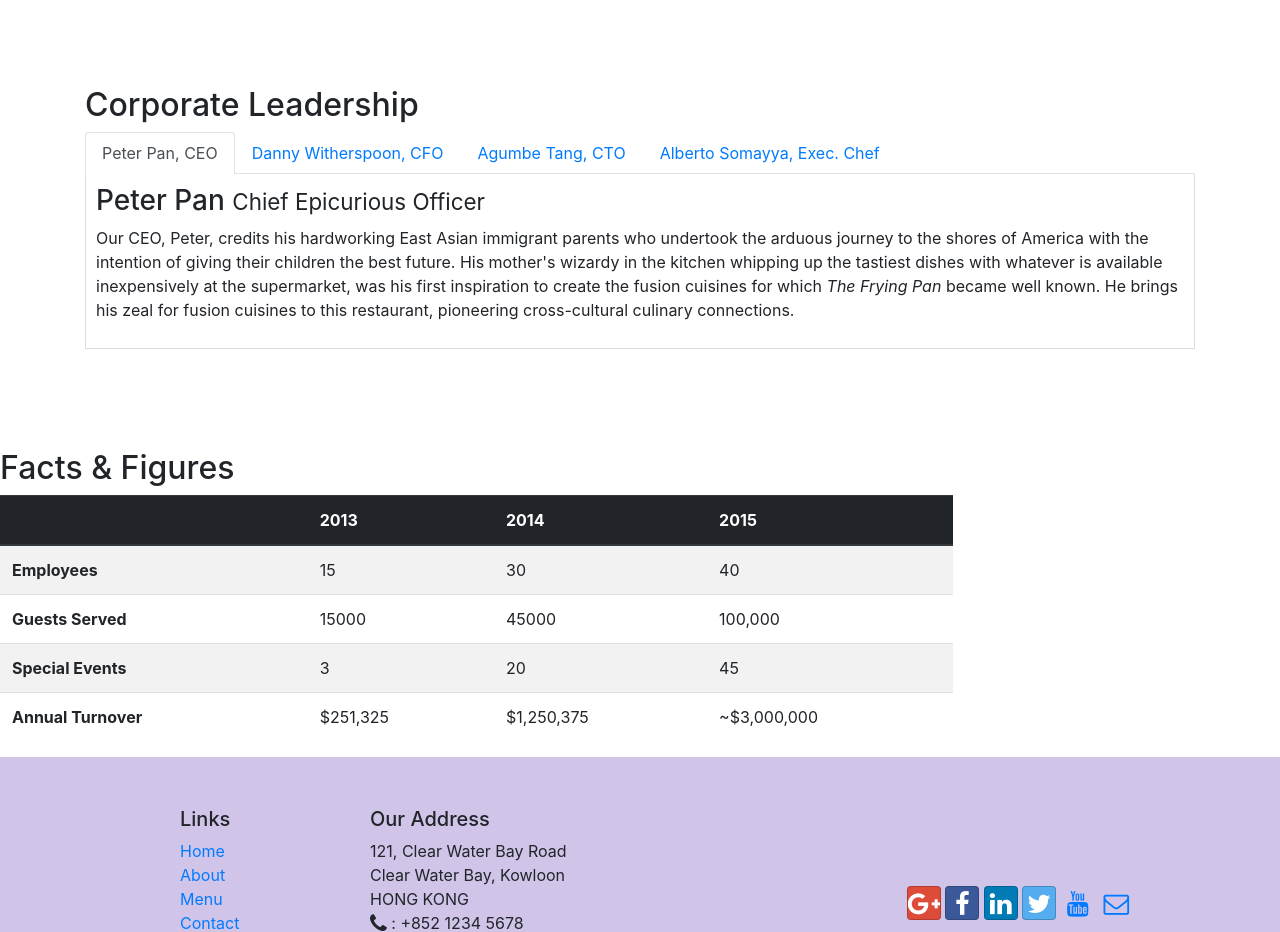
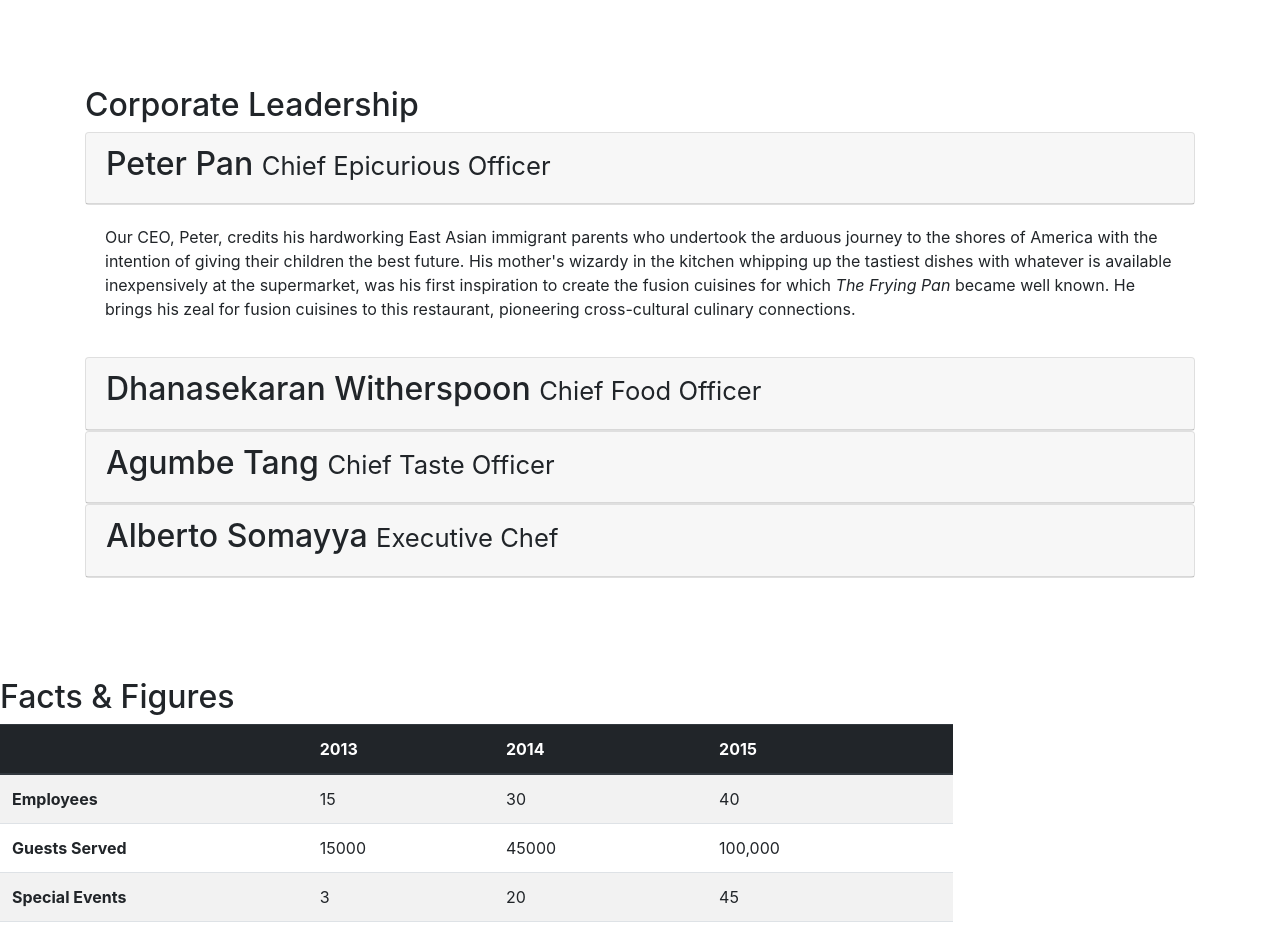
Before and after one commit to Crouser/restaurant, a website: page aboutus.html in a window 1280 px wide. Shown: the part 920-1852 px from the top of the page. Drawn offline with nearby package versions, Linux system fonts and the light colour scheme.

Commit message:
accordion

```diff
--- a/aboutus.html
+++ b/aboutus.html
@@ -115,51 +115,68 @@
             <div>
                 <h2>Corporate Leadership</h2>
 
-                <ul class="nav nav-tabs">
-                    <li class="nav-item">
-                      <a class="nav-link active" href="#peter"
-                        role="tab" data-toggle="tab">Peter Pan, CEO</a>
-                    </li>
-                    <li class="nav-item">
-                      <a class="nav-link" href="#danny" role="tab"
-                        data-toggle="tab">Danny Witherspoon, CFO</a>
-                    </li>
-                    <li class="nav-item">
-                      <a class="nav-link" href="#agumbe"role="tab"
-                        data-toggle="tab">Agumbe Tang, CTO</a>
-                    </li>
-                    <li class="nav-item">
-                      <a class="nav-link" href="#alberto" role="tab"
-                        data-toggle="tab">Alberto Somayya, Exec. Chef</a>
-                    </li>
-                </ul>
+
+
+                <div id="accordion">
+
+                    <div class="card">
+                        <div class="card-header" rol="tab" id="peterhead">
+                            <h3 class="mb-0"><a data-toggle="collapse" data-target="#peter"><h2>Peter Pan  <small>Chief Epicurious Officer</small></h2></a></h3>
+                        </div>
+
+                    </div>
+
+                    <div role="tab-panel" class="collapse show" id="peter" data-parent="#accordion">
+                        <div class="card-body">
+
+                <p class="d-xs-none">Our CEO, Peter, credits his hardworking East Asian immigrant parents who undertook the arduous journey to the shores of America with the intention of giving their children the best future. His mother's wizardy in the kitchen whipping up the tastiest dishes with whatever is available inexpensively at the supermarket, was his first inspiration to create the fusion cuisines for which <em>The Frying Pan</em> became well known. He brings his zeal for fusion cuisines to this restaurant, pioneering cross-cultural culinary connections.</p>
+            </div>
+            </div>
+
+                    <div class="card">
+                        <div class="card-header" rol="tab" id="dannyhead">
+                        <h3 class="mb-0"><a data-toggle="collapse" data-target="#danny"><h2>Dhanasekaran Witherspoon <small>Chief Food Officer</small></h2></a></h3>
+
+                    </div>
+                </div>
+                             <div role="tab-panel" class="collapse " id="danny" data-parent="#accordion">
+                                 <div class="card-body">
+
+                <p class="d-xs-none">Our CFO, Danny, as he is affectionately referred to by his colleagues, comes from a long established family tradition in farming and produce. His experiences growing up on a farm in the Australian outback gave him great appreciation for varieties of food sources. As he puts it in his own words, <em>Everything that runs, wins, and everything that stays, pays!</em></p>
+            </div>
+        </div>
+
+              <div class="card">
+                        <div class="card-header" rol="tab" id="agumbehead">
+                        <h3 class="mb-0"><a data-toggle="collapse" data-target="#agumbe"><h2>Agumbe Tang  <small>Chief Taste Officer</small></h2></a></h3>
+
+                    </div>
+                </div>
+                             <div role="tab-panel" class="collapse " id="agumbe" data-parent="#accordion">
+                                 <div class="card-body">
 
 
 
-                </ul>
-
-                <div class="tab-content">
-                    <div role="tab-panel" class="tab-pane fade show active" id="peter">
-                <h3>Peter Pan <small>Chief Epicurious Officer</small></h3>
-                <p class="d-xs-none">Our CEO, Peter, credits his hardworking East Asian immigrant parents who undertook the arduous journey to the shores of America with the intention of giving their children the best future. His mother's wizardy in the kitchen whipping up the tastiest dishes with whatever is available inexpensively at the supermarket, was his first inspiration to create the fusion cuisines for which <em>The Frying Pan</em> became well known. He brings his zeal for fusion cuisines to this restaurant, pioneering cross-cultural culinary connections.</p>
-            </div>
-
-                  <div role="tab-panel" class="tab-pane fade" id="danny">
-                <h3>Dhanasekaran Witherspoon <small>Chief Food Officer</small></h3>
-                <p class="d-xs-none">Our CFO, Danny, as he is affectionately referred to by his colleagues, comes from a long established family tradition in farming and produce. His experiences growing up on a farm in the Australian outback gave him great appreciation for varieties of food sources. As he puts it in his own words, <em>Everything that runs, wins, and everything that stays, pays!</em></p>
-            </div>
-
-            <div role="tab-panel" class="tab-pane fade" id="agumbe">
-                <h3>Agumbe Tang <small>Chief Taste Officer</small></h3>
                 <p class="d-xs-none">Blessed with the most discerning gustatory sense, Agumbe, our CTO, personally ensures that every dish that we serve meets his exacting tastes. Our chefs dread the tongue lashing that ensues if their dish does not meet his exacting standards. He lives by his motto, <em>You click only if you survive my lick.</em></p>
                  </div>
 
+             </div>
 
-                <div role="tab-panel" class="tab-pane fade" id="alberto">
-                <h3>Alberto Somayya <small>Executive Chef</small></h3>
+
+                  <div class="card">
+                        <div class="card-header" rol="tab" id="albertohead">
+                        <h3 class="mb-0"><a data-toggle="collapse" data-target="#alberto"><h2>Alberto Somayya <small>Executive Chef</small></h2></a></h3>
+
+                    </div>
+                </div>
+                             <div role="tab-panel" class="collapse " id="alberto" data-parent="#accordion">
+                                 <div class="card-body">
+
                 <p class="d-xs-none">Award winning three-star Michelin chef with wide International experience having worked closely with whos-who in the culinary world, he specializes in creating mouthwatering Indo-Italian fusion experiences. He says, <em>Put together the cuisines from the two craziest cultures, and you get a winning hit! Amma Mia!</em></p>
             </div>
             </div>
+            </div>
+
             </div>
 
        </div>
```
